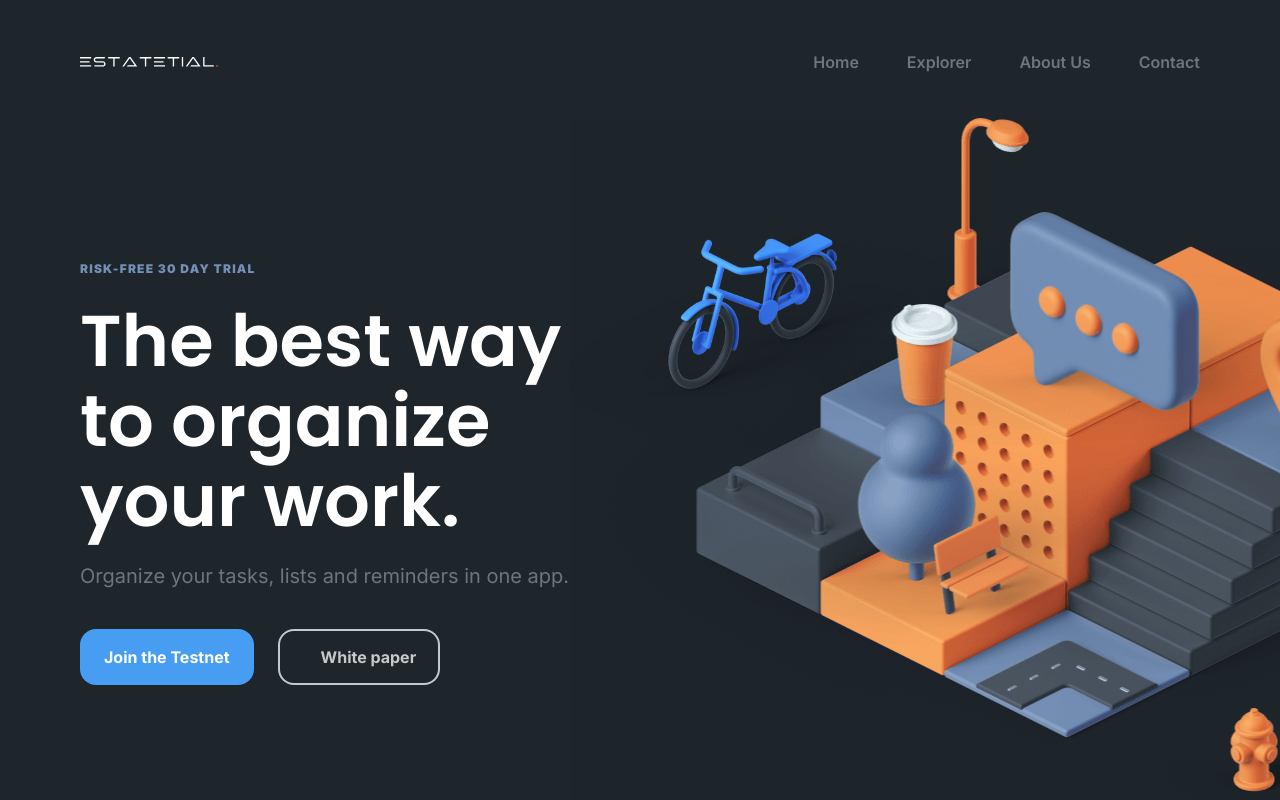
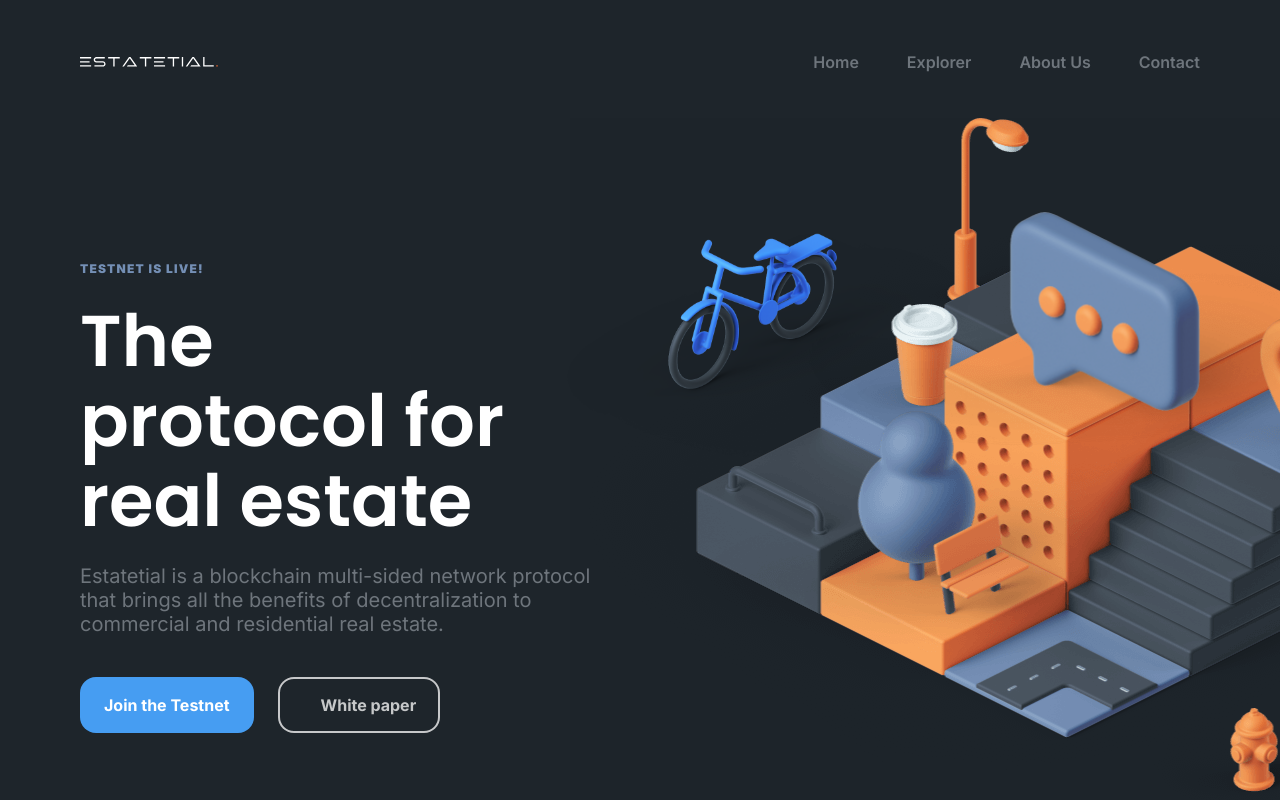
Before and after one commit to halildogan/estatetial-landing, a Next.js app: page / in a window 1280 px wide. Shown: the top 800 px of the page. Built offline with nearby package versions, Linux system fonts and the light colour scheme.

Commit message:
main components

```diff
--- a/components/Main/index.js
+++ b/components/Main/index.js
@@ -6,9 +6,14 @@ const Main = () => {
     return (
         <div className="main__center center">
             <div className="main__wrap">
-                <div className="stage">RISK-FREE 30 DAY TRIAL</div>
-                <h1 className="main__title d1"><span data-aos="animation-scale-top" data-aos-duration={600}>The best way</span><span data-aos="animation-scale-top" data-aos-duration={600} data-aos-delay={200}>to organize </span><span data-aos="animation-scale-top" data-aos-duration={600} data-aos-delay={400}>your work.</span></h1>
-                <div className="main__text">Organize your tasks, lists and reminders in one app.</div>
+                <div className="stage">Testnet is live!</div>
+                <h1 className="main__title d1">
+
+                    <span data-aos="animation-scale-top" data-aos-duration={600}>The</span>
+                    <span data-aos="animation-scale-top" data-aos-duration={600} data-aos-delay={200}>protocol for </span>
+                    <span data-aos="animation-scale-top" data-aos-duration={600} data-aos-delay={400}>real estate</span>
+                </h1>
+                <div className="main__text">Estatetial is a blockchain multi-sided network protocol that brings all the benefits of decentralization to commercial and residential real estate.</div>
                 <div className="main__btns">
                 <button className="main__btn btn btn_orange">Join the Testnet</button>
                 <button className="main__btn btn btn_border">
--- a/pages/index.js
+++ b/pages/index.js
@@ -48,6 +48,12 @@ export default function Landing(props) {
           <section id="main" className={"main"}>
             <Main />
           </section>
+          <section id="integrations" className={"integrations"}>
+            <Integrations />
+          </section>
+
+
+
           <section id="quality" className={"quality"}>
           < Quality />
           </section>
@@ -62,9 +68,6 @@ export default function Landing(props) {
           </section>
           <section id="options" className={"options"}>
             <Options />
-          </section>
-          <section id="integrations" className={"integrations"}>
-            <Integrations />
           </section>
           <section id="description" className={"description"}>
             <Description />
```
